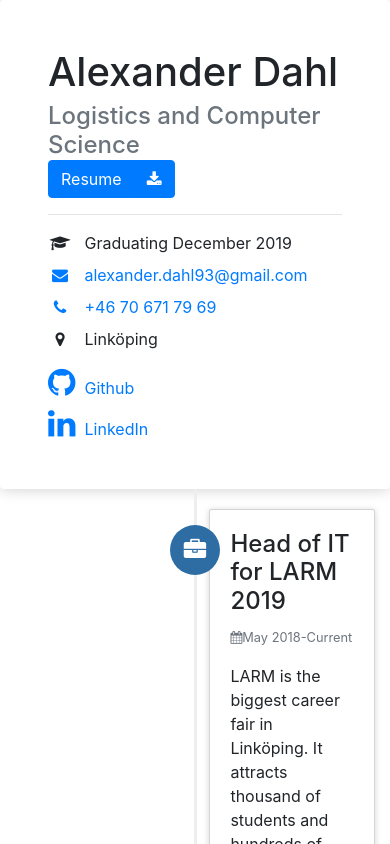
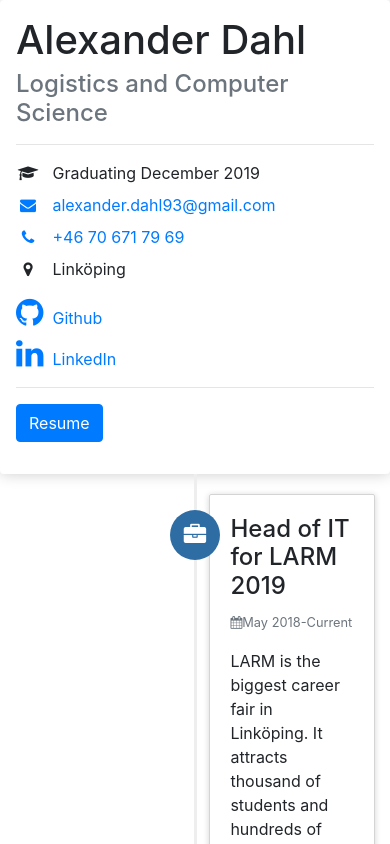
Before and after one commit to aleda145/resumewebpage, an Angular app in the folder resume-app/: page / in a window 390 px wide. Shown: the top 844 px of the page. Built offline with nearby package versions, Linux system fonts and the light colour scheme.

Commit message:
header is now responsive

```diff
--- a/resume-app/src/app/header/header.component.css
+++ b/resume-app/src/app/header/header.component.css
@@ -38,6 +38,13 @@
     width:100%;
   }
   .heading{
-    height:0;
+    /* height:0; */
+  }
+
+  .card-info {
+    padding:0;
+  }
+
+  .resume-view {
   }
 }
--- a/resume-app/src/app/header/header.component.html
+++ b/resume-app/src/app/header/header.component.html
@@ -1,4 +1,4 @@
-<div class="heading hidden-sm">
+<div class="heading d-none d-md-block">
 
 </div>
 <div class="container">
@@ -15,16 +15,16 @@
             <h4 class="card-subtitle text-muted"> Logistics and Computer Science</h4>
           </div>
 
-          <div class="resume col-md-3">
+          <div class="resume col-md-3 d-none d-md-block">
 
-            <div class="btn-group">
+            <div class="btn-group float-lg-right">
 
 
               <a class="resume-view btn btn-primary" href="/assets/Alexander_Dahl.pdf" target="_blank" ngbPopover="View Resume" triggers="mouseenter:mouseleave">
               Resume
            </a>
 
-              <a class="resume-download btn btn-primary" href="/assets/Alexander_Dahl.pdf" download="" ngbPopover="Download Resume" triggers="mouseenter:mouseleave">
+              <a class="resume-download btn btn-primary d-none d-sm-block" href="/assets/Alexander_Dahl.pdf" download="" ngbPopover="Download Resume" triggers="mouseenter:mouseleave">
             <i class="fa fa-download" aria-hidden="true"></i>
           </a>
             </div>
@@ -66,10 +66,18 @@
                 <i class="fa fa-linkedin fa-2x" aria-hidden="true"></i> LinkedIn
                </a>
               </li>
+              <li class="d-md-none">
+                <hr />
+
+                <a class="btn btn-primary" href="https://www.linkedin.com/in/dahlalexander/" target="_blank">
+                  Resume
+               </a>
+              </li>
             </ul>
           </div>
 
         </div>
+
       </div>
     </div>
 
```
